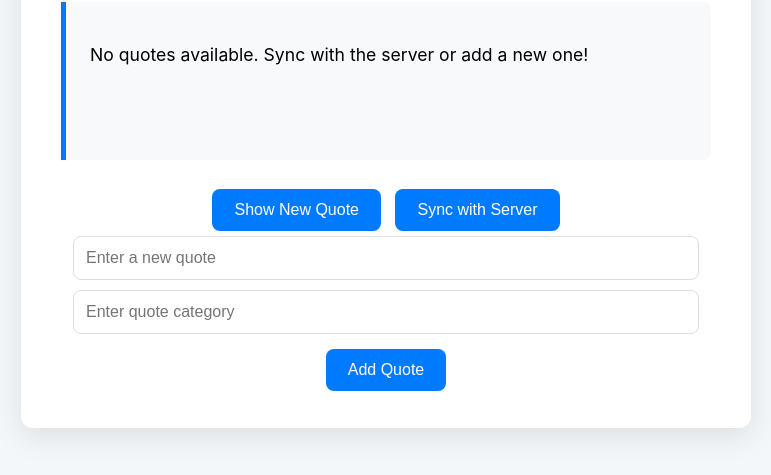
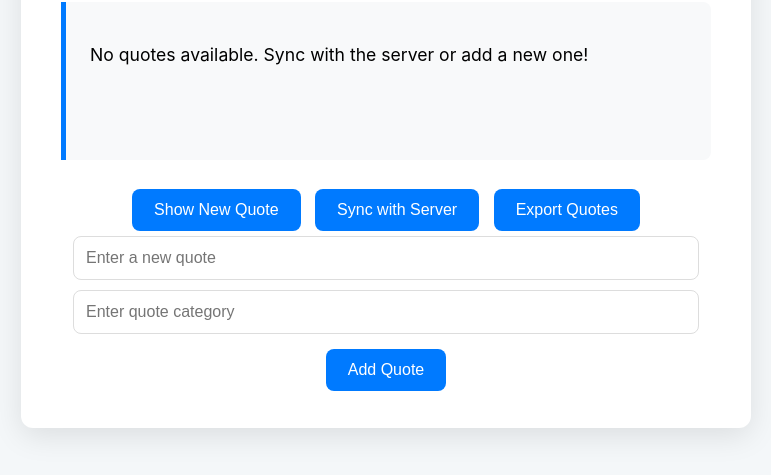
Before and after one commit to saviola112/alx_fe_javascript, a plain HTML site: page dom-manipulation/index.html in a window 1280 px wide. Shown: the part 243-718 px from the top of the page, without its empty margins (254-1025 px from the left). Drawn offline with Linux system fonts and the light colour scheme; no server answers.

Commit message:
Initial commit - quote generator with export feature

```diff
--- a/dom-manipulation/index.html
+++ b/dom-manipulation/index.html
@@ -1,10 +1,8 @@
-
 <html lang="en">
 <head>
     <meta charset="UTF-8">
     <meta name="viewport" content="width=device-width, initial-scale=1.0">
     <title>Dynamic Quote Generator (Cloud Sync)</title>
-    <!-- Modern styling for a better user experience -->
     <style>
         body { font-family: -apple-system, BlinkMacSystemFont, 'Segoe UI', Roboto, Helvetica, Arial, sans-serif; display: flex; justify-content: center; align-items: center; min-height: 100vh; background-color: #f4f7f9; margin: 0; }
         main { background: white; padding: 2rem 2.5rem; border-radius: 12px; box-shadow: 0 8px 30px rgba(0,0,0,0.1); width: 90%; max-width: 650px; text-align: center; position: relative; }
@@ -20,13 +18,13 @@
     <main>
         <h1>Cloud-Synced Quote Generator</h1>
         <div id="quoteDisplay"><!-- Quote will be displayed here --></div>
+
         <button id="newQuote">Show New Quote</button>
         <button id="syncQuotesBtn">Sync with Server</button>
+        <button id="exportQuotesBtn">Export Quotes</button> <!-- ✅ Added -->
 
-        <!-- Form for adding new quotes -->
         <div id="addQuoteForm"></div>
 
-        <!-- Status notification area for server updates -->
         <div id="server-status"></div>
     </main>
 
```
